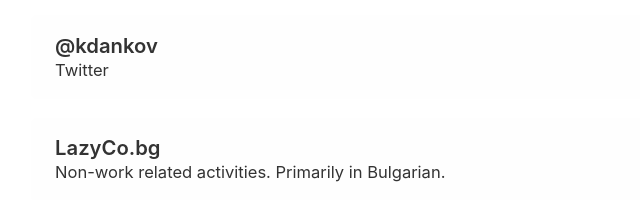
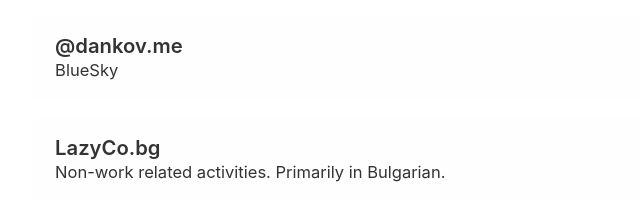
Before and after one commit to kdankov/kdankov.github.io, a website: page index.html in a window 1280 px wide. Shown: the part 623-823 px from the top of the page, 24-664 px from the left. Drawn offline with Linux system fonts and the light colour scheme.

Commit message:
Update index.html

```diff
--- a/index.html
+++ b/index.html
@@ -14,8 +14,8 @@
             <ul>
                 <li class="email"><a href="mailto:konstantin.dankov@gmail.com"><span>Personal</span> <span>konstantin.dankov@gmail.com</span></a></li>
                 <li class="email"><a href="mailto:k.dankov@hyperaspect.com"><span>Work</span> <span>k.dankov@hyperaspect.com</span></a></li>
-                <li class="twitter"><a href="https://twitter.com/kdankov"><span class="value">@kdankov</span> <span class="label">Twitter</span></a></li>
-                <li class="twitter"><a href="https://lazyco.bg"><span class="value">LazyCo.bg</span> <span class="label">Non-work related activities. Primarily in Bulgarian.</span></a></li>
+                <li class="bluesky"><a href="https://bsky.app/profile/dankov.me"><span class="value">@dankov.me</span> <span class="label">BlueSky</span></a></li>
+                <li class="website"><a href="https://lazyco.bg"><span class="value">LazyCo.bg</span> <span class="label">Non-work related activities. Primarily in Bulgarian.</span></a></li>
             </ul>
         </section>
     </article>
```
